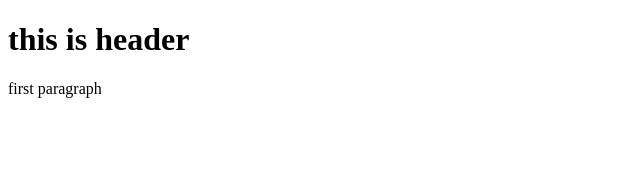
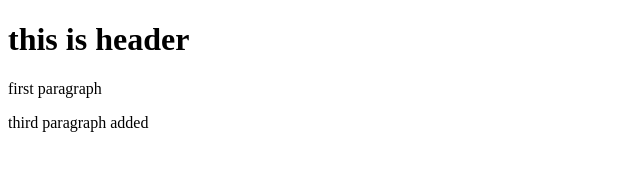
Before and after one commit to lavanyagundu/git-test, a plain HTML site: page index.html in a window 1280 px wide. Shown: the whole page, without its empty margins (0-640 px from the left). Drawn offline with Linux system fonts and the light colour scheme.

Commit message:
thirslatest commit

```diff
--- a/index.html
+++ b/index.html
@@ -3,5 +3,6 @@
     <body>
         <h1>this  is header</h1>
         <p>first paragraph</p>
+        <p>third paragraph added </p>
     </body>
 </html>
```
